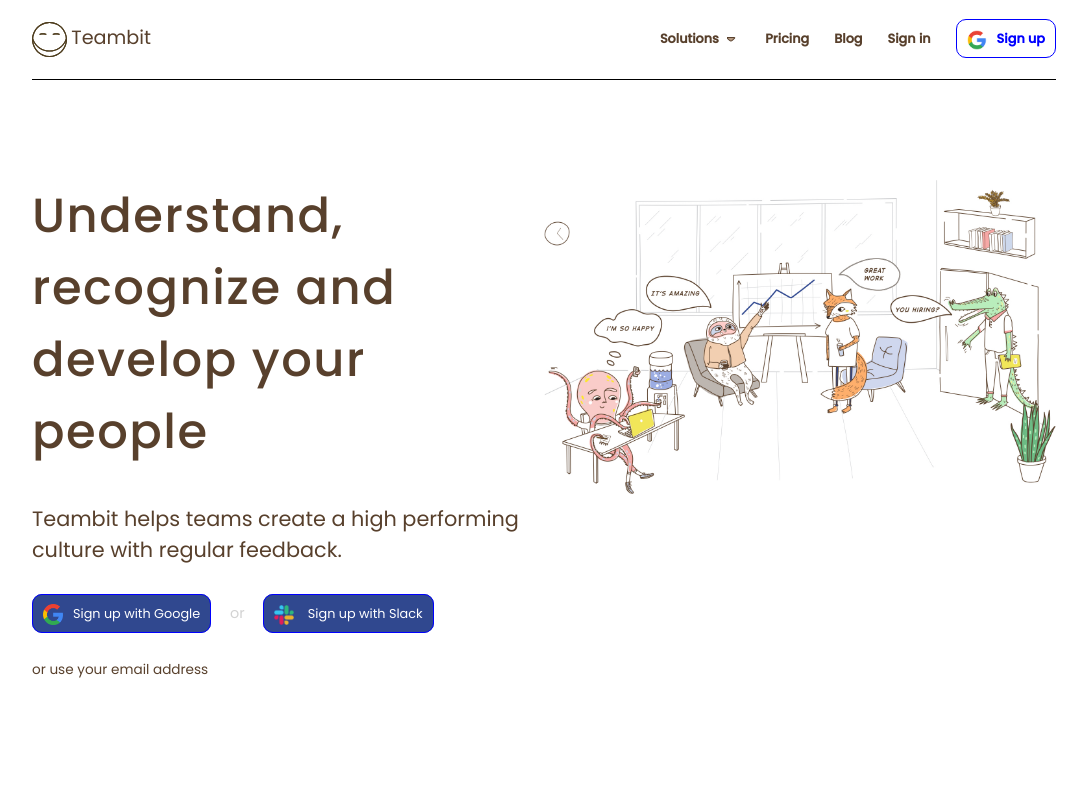
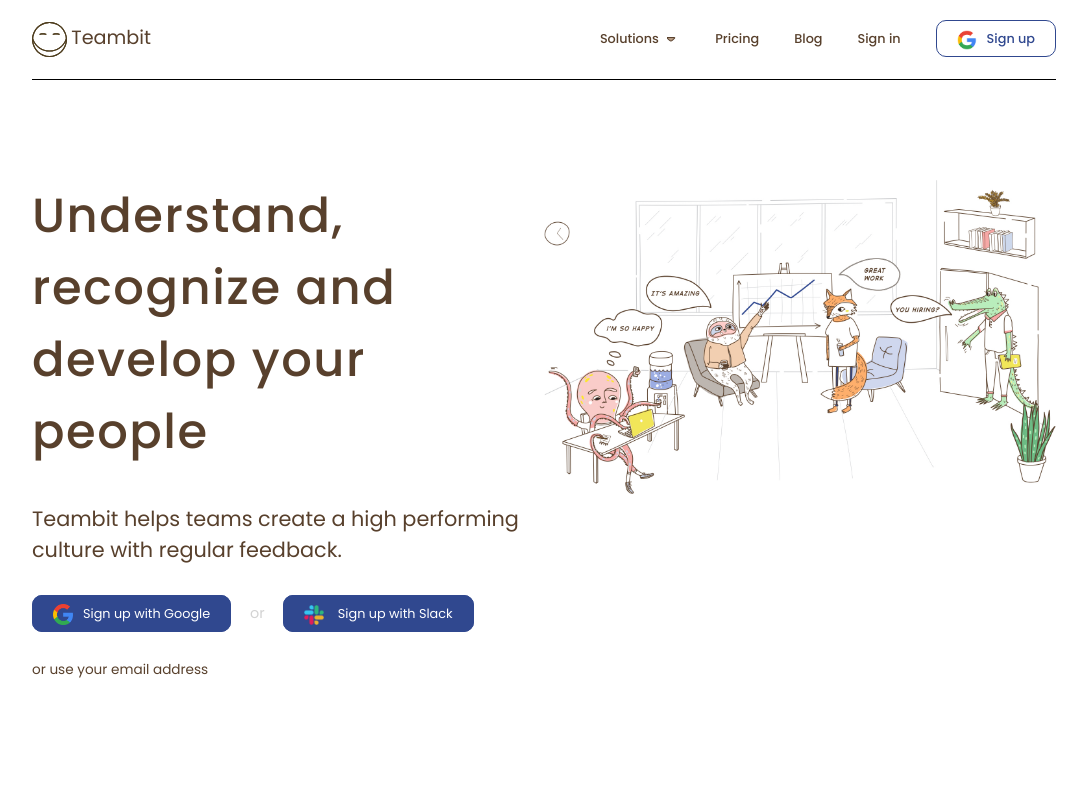
Before and after one commit to MatteoPetracci/node-sass-teambit, a website: page index.html in a window 1280 px wide. Shown: the top 800 px of the page, without its empty margins (96-1183 px from the left). Drawn offline with Linux system fonts and the light colour scheme.

Commit message:
hover da sistemare solo nella nav

```diff
--- a/src/partials/_header.scss
+++ b/src/partials/_header.scss
@@ -9,9 +9,7 @@
     justify-content: space-between;
     height: 80px;
     border-bottom: 1px solid black;
-    // border: 3px solid black;
     .logo {
-      // border: 2px solid black;
       img {
         vertical-align: $alignMiddle;
         width: 35px;
@@ -22,13 +20,12 @@
       }
     }
     ul {
-      // border: 2px solid black;
       display: flex;
       list-style: none;
       li {
-        margin-left: 25px;
+        margin-left: 35px;
         font-size: 80%;
-        font-weight: bold;
+        font-weight: 500;
         .arrow {
           vertical-align: $alignMiddle;
         }
@@ -37,7 +34,7 @@
         }
         .btn {
           @include btn ();
-          color: blue;
+          color: #30488F;
           img {
             width: 20px;
             vertical-align: $alignMiddle;
@@ -49,14 +46,10 @@
   }
   .jumbo {
     display: flex;
-    // justify-content: space-between;
     margin: 100px 0px;
-    /* height: 600px; */
     color: #58402c;
     .item {
       width: 50%;
-      // border: 2px solid black;
-      // height: 400px;
       h1 {
         font-size: $fontSize *3;
         letter-spacing: 1.5px;
@@ -93,7 +86,6 @@
     .img_jumbo {
       width: 100%;
       flex-basis: 50%;
-      // height: 100%;
     }
   }
 }
--- a/src/partials/_mixins.scss
+++ b/src/partials/_mixins.scss
@@ -1,5 +1,9 @@
 @mixin btn {
-  padding: 10px;
-  border: 1px solid blue;
+  padding: 9px 20px;
+  border: 1px solid #30488F;
   border-radius: 10px;
+  &:hover {
+    background-color: #233569;
+    color: white;
+  }
 }
```
Also changed, not shown: dist/app.css.
